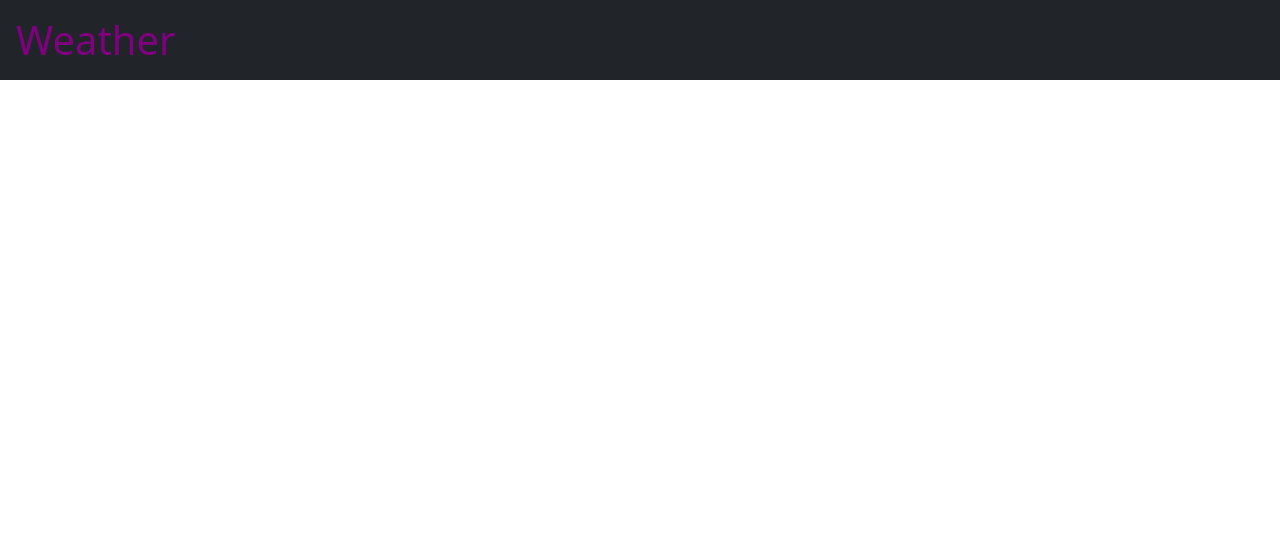
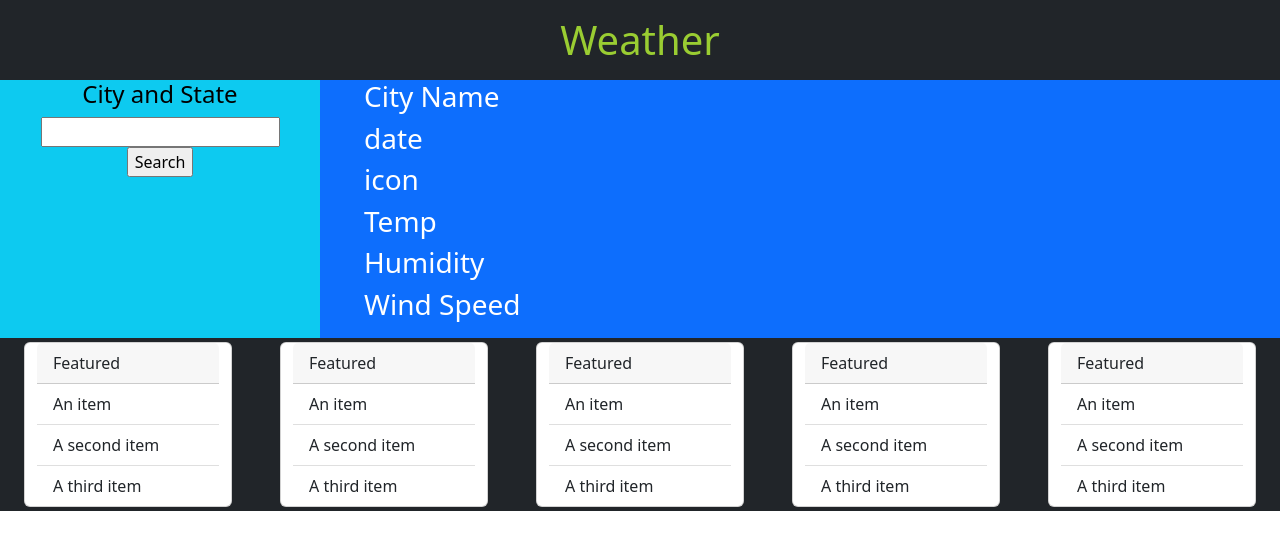
Before and after one commit to beattycharles/Weather, a plain HTML site: page index.html in a window 1280 px wide. Drawn offline with nearby package versions, Linux system fonts and the light colour scheme; no server answers.

Commit message:
need console.log city

```diff
--- a/assits/script.js
+++ b/assits/script.js
@@ -11,3 +11,20 @@
 // THEN I am presented with a 5-day forecast that displays the date, an icon representation of weather conditions, the temperature, the wind speed, and the humidity
 // WHEN I click on a city in the search history
 // THEN I am again presented with current and future conditions for that city
+var apiKey = "28fa50af6fcacf05e7ddaa69610333c7";
+var fiveKey ="58f8763bd14af70e49cec94f73742629";
+var city;
+var queryURL = "http://api.openweathermap.org/data/2.5/weather?q=" + city + "&appid=" + apiKey;
+var buttonA = document.querySelector('#Search');
+var cityName = document.querySelector('#cityName');
+localStorage.setItem("city", 'buttonA');
+
+city = buttonA
+console.log(city)
+function populate(){
+    fetch("queryURL")
+    .then((response) => response.json())
+    .then((response) => console.log(response))
+    .catch((err) => console.error(err));
+}
+populate()
--- a/assits/style.css
+++ b/assits/style.css
@@ -1,4 +1,12 @@
 .text-purple{
-    color: purple;
-
+    color: yellowgreen;
 }
+.ml-0{
+    margin-left: 0;
+}
+ul{
+    list-style: none;
+}
+.container{
+max-width: 100vw;
+}
--- a/index.html
+++ b/index.html
@@ -1,4 +1,4 @@
-<!DOCTYPE html>
+<!DOCTYPE = html>
 <html lang="en">
   <head>
     <meta charset="UTF-8" />
@@ -14,14 +14,98 @@
     <title>Sun or Snow</title>
   </head>
   <body>
-    <h1 class="card-header text-purple bg-dark p-3">
+    <h1 class="card-header text-center text-purple bg-dark p-3">
       Weather
     </h1>
+    <div class="container ml-0">
+    <div class="row">
+      <aside class="col-3 text-bg-info text-center">
+        <label for="Search"><h4>City and State</h4></label><br>
+        <input type="text" id="Search" name="City"><br>
+        <input type="Submit" value="Search" />
+        <ul>
+          <li id="cityName" class="1"></li>
+          <li id="cityName" class="2"></li>
+          <li id="cityName" class="3"></li>
+          <li id="cityName" class="4"></li>
+          <li id="cityName" class="5"></li>
+        </ul>
+      </aside>
+      <div class="container col-8 w-75 text-bg-primary">
+      <main class=><ul>
+        <li id="cityName" class="cName"><h3>City Name</h3></li>
+        <li class="date"><h3>date</h3></li>
+        <li class="icon"><h3>icon</h3></li>
+        <li class="temp"><h3>Temp</h3></li>
+        <li class="humidity"><h3>Humidity</h3></li>
+        <li class=wSpeed><h3>Wind Speed</h3></li>
+      </ul>
+    </main>
+    </div>
+  </div>
+  </div>
+
+  <div class="container ml-0">
+    <div class="row bg-dark justify-content-around">
+    <div class="card m-1" style="width: 13rem;">
+      <div id="cityName" class="card-header">
+        Featured
+      </div>
+      <ul class="list-group list-group-flush">
+        <li class="list-group-item 6">An item</li>
+        <li class="list-group-item 7">A second item</li>
+        <li class="list-group-item 8">A third item</li>
+      </ul>
+    </div>
+    <div class="card m-1" style="width: 13rem;">
+      <div id="cityName" class="card-header">
+        Featured
+      </div>
+      <ul class="list-group list-group-flush">
+        <li class="list-group-item 6">An item</li>
+        <li class="list-group-item 7">A second item</li>
+        <li class="list-group-item 8">A third item</li>
+      </ul>
+    </div>
+    <div class="card m-1" style="width: 13rem;">
+      <div id="cityName" class="card-header">
+        Featured
+      </div>
+      <ul class="list-group list-group-flush">
+        <li class="list-group-item 6">An item</li>
+        <li class="list-group-item 7">A second item</li>
+        <li class="list-group-item 8">A third item</li>
+      </ul>
+    </div>
+    <div class="card m-1" style="width: 13rem;">
+      <div id="cityName" class="card-header">
+        Featured
+      </div>
+      <ul class="list-group list-group-flush">
+        <li class="list-group-item 6">An item</li>
+        <li class="list-group-item 7">A second item</li>
+        <li class="list-group-item 8">A third item</li>
+      </ul>
+    </div>
+    <div class="card m-1" style="width: 13rem;">
+      <div id="cityName" class="card-header">
+        Featured
+      </div>
+      <ul class="list-group list-group-flush">
+        <li class="list-group-item 6">An item</li>
+        <li class="list-group-item 7">A second item</li>
+        <li class="list-group-item 8">A third item</li>
+      </ul>
+    </div>
+    </div>
+
+  </div>
     <script
       src="https://cdn.jsdelivr.net/npm/bootstrap@5.2.2/dist/js/bootstrap.bundle.min.js"
       integrity="sha384-OERcA2EqjJCMA+/3y+gxIOqMEjwtxJY7qPCqsdltbNJuaOe923+mo//f6V8Qbsw3"
       crossorigin="anonymous"
     ></script>
-    <script src="./assits/script.js"></script>
+    <script src="./assits/script.js">
+    </script>
   </body>
 </html>
```
